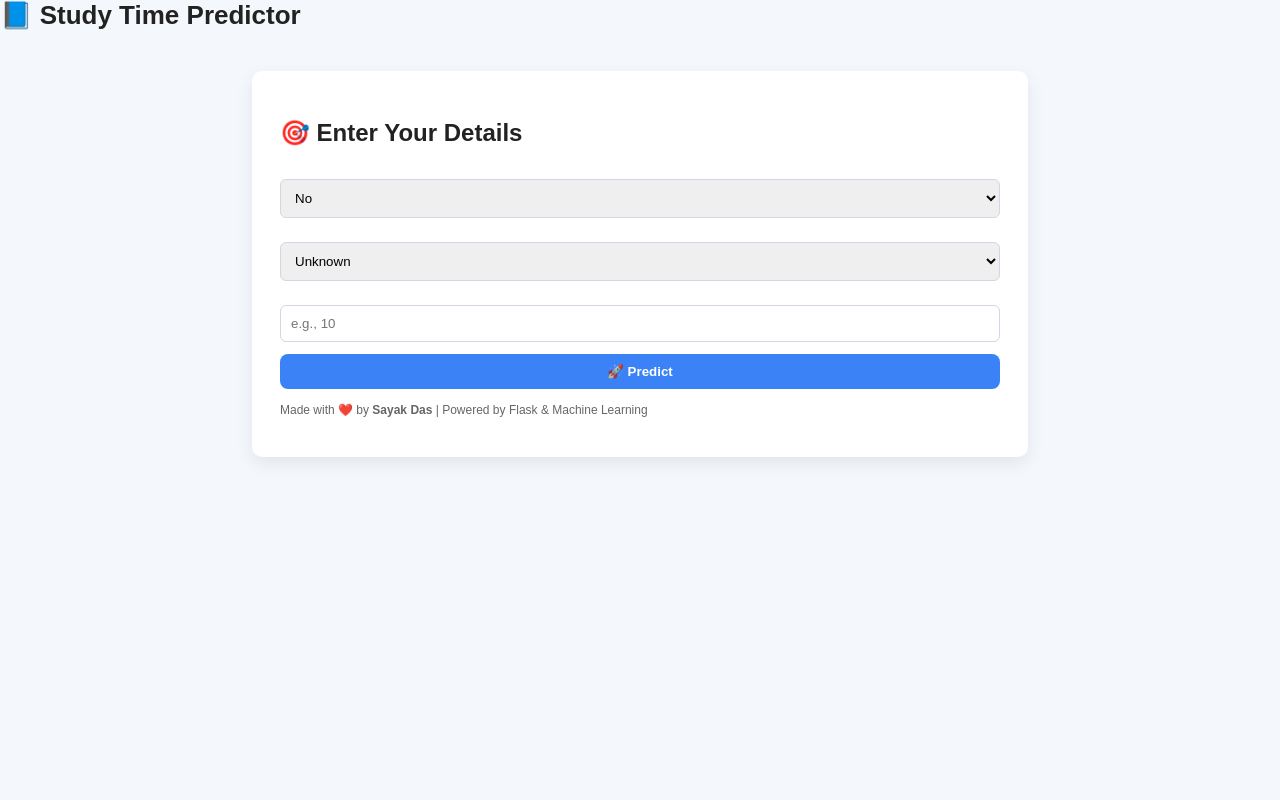
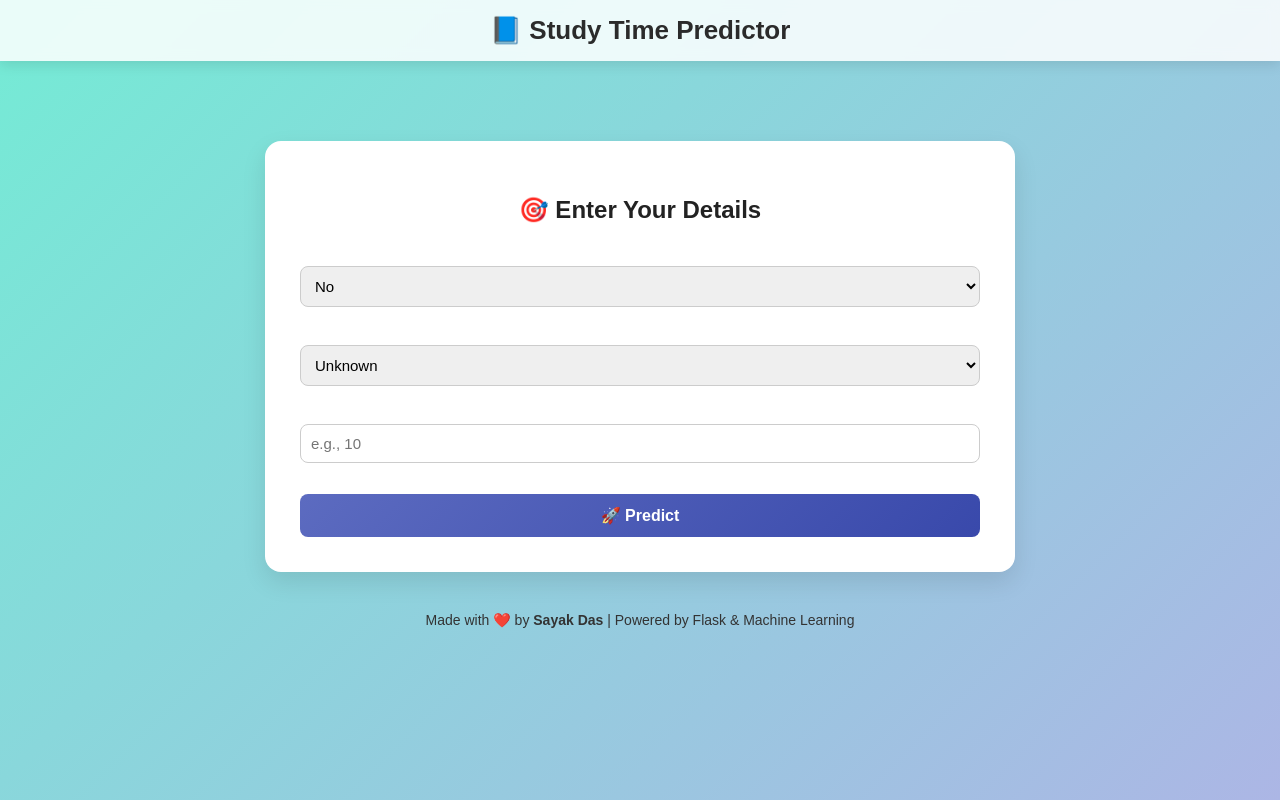
Before and after one commit to iamsayakdas/Study-Time-Predictor, a Flask app: template templates/index.html in a window 1280 px wide. Run offline with Flask 2, Linux system fonts and the light colour scheme; the template is opened without the code that fills it, so the values that code supplies are empty; parts of the project's set-up code (start-up, migrations or seed data) failed here and were passed over.

Commit message:
Update style.css

```diff
--- a/static/style.css
+++ b/static/style.css
@@ -1,51 +1,114 @@
+/* Reset & base styles */
 body {
-  font-family: Arial, Helvetica, sans-serif;
-  background: #f4f7fb;
+  font-family: "Poppins", Arial, sans-serif;
+  background: linear-gradient(135deg, #74ebd5 0%, #ACB6E5 100%);
   color: #222;
   margin: 0;
   padding: 0;
+  min-height: 100vh;
 }
+
+/* Navbar */
+nav {
+  background: rgba(255, 255, 255, 0.85);
+  backdrop-filter: blur(6px);
+  box-shadow: 0 4px 12px rgba(0,0,0,0.1);
+  text-align: center;
+  padding: 15px 0;
+}
+nav h1 {
+  margin: 0;
+  font-size: 26px;
+  color: #2b2b2b;
+}
+
+/* Main container */
 .container {
-  max-width: 720px;
-  margin: 40px auto;
+  max-width: 750px;
+  margin: 60px auto;
+  padding: 20px;
+}
+
+/* Card style */
+.card {
   background: #fff;
-  padding: 28px;
-  border-radius: 10px;
-  box-shadow: 0 6px 18px rgba(0,0,0,.08);
+  border-radius: 16px;
+  box-shadow: 0 10px 25px rgba(0, 0, 0, 0.1);
+  padding: 35px;
+  text-align: center;
+  animation: fadeIn 0.8s ease;
 }
-h1 {
-  margin: 0 0 10px;
-  font-size: 26px;
-}
+
+/* Inputs and form */
 .form {
   display: grid;
-  gap: 12px;
+  gap: 16px;
+  margin-top: 20px;
+  text-align: left;
 }
 .form label {
   font-weight: 600;
+  margin-bottom: 6px;
 }
-.form input[type=number], .form select {
+.form select,
+.form input[type=number] {
   padding: 10px;
-  border-radius: 6px;
-  border: 1px solid #cfd8e3;
+  border-radius: 8px;
+  border: 1px solid #ccc;
+  font-size: 15px;
+  width: 100%;
+  box-sizing: border-box;
+  transition: all 0.2s ease;
 }
-button {
-  background: #3b82f6;
+.form select:focus,
+.form input:focus {
+  border-color: #5c6bc0;
+  box-shadow: 0 0 0 3px rgba(92,107,192,0.2);
+  outline: none;
+}
+
+/* Button */
+.btn {
+  display: inline-block;
+  background: linear-gradient(135deg, #5C6BC0, #3949AB);
   color: #fff;
-  padding: 10px 14px;
+  padding: 12px 24px;
   border: none;
   border-radius: 8px;
   cursor: pointer;
-  font-weight: 700;
+  font-size: 16px;
+  font-weight: 600;
+  text-decoration: none;
+  margin-top: 15px;
+  transition: all 0.25s ease;
 }
+.btn:hover {
+  transform: translateY(-2px);
+  box-shadow: 0 6px 18px rgba(92,107,192,0.3);
+}
+
+/* Result box */
 .result {
-  padding: 10px;
-  background: #eef6ff;
-  border-radius: 8px;
-  margin-bottom: 12px;
+  background: #f3f5ff;
+  border-radius: 10px;
+  padding: 15px;
+  margin: 15px 0;
+  font-size: 17px;
 }
+
+/* Footer */
 footer {
-  margin-top: 14px;
-  color: #666;
-  font-size: 12px;
+  text-align: center;
+  margin-top: 40px;
+  font-size: 14px;
+  color: #333;
 }
+
+/* Animation */
+.fade-in {
+  animation: fadeIn 1s ease-in;
+}
+@keyframes fadeIn {
+  from { opacity: 0; transform: translateY(10px); }
+  to { opacity: 1; transform: translateY(0); }
+}
```
